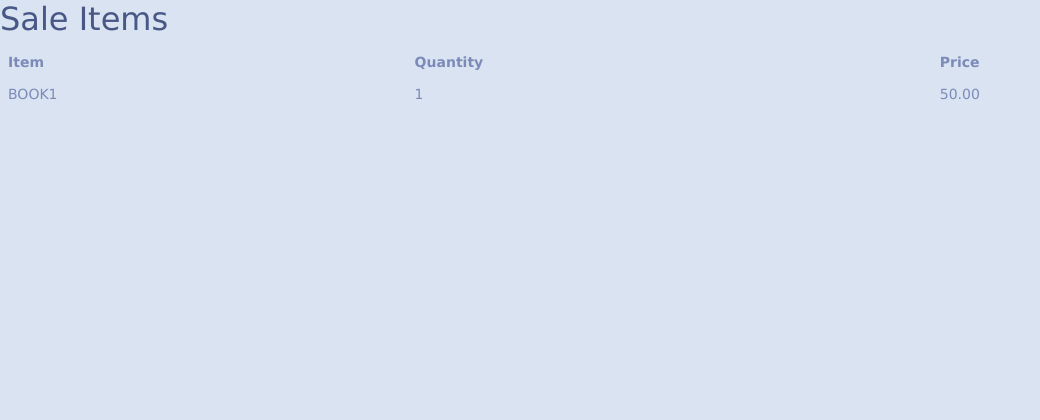
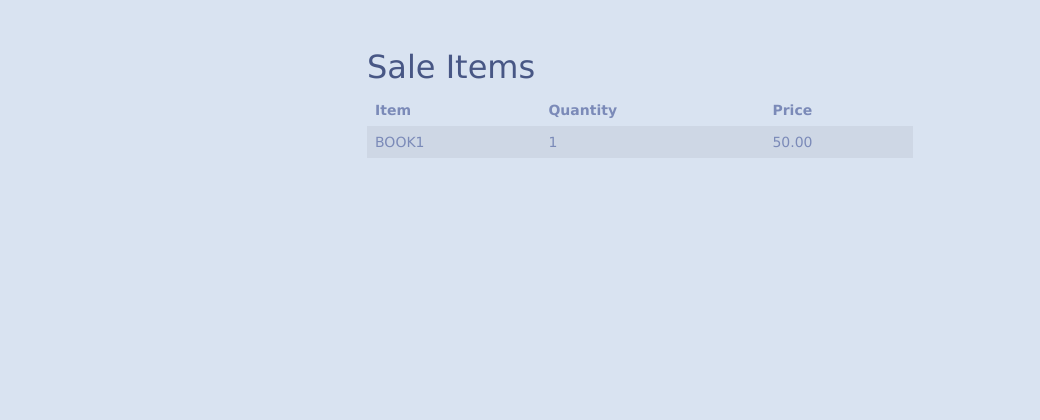
Before and after one commit to lydiaahope/inventory_management, a Django app: page /sales/1/ in a window 1280 px wide. Shown: the part 176-596 px from the top of the page, without its empty margins (0-1040 px from the left). Run offline with Django 5.2, Linux system fonts and the light colour scheme; a user stored in the database is signed in; data comes from the database, SQL or seed files in the repository.

Commit message:
Adjusted layout
Adjusted layout so the page is more visually appealing

```diff
--- a/inventory/templates/inventory/sale_detail.html
+++ b/inventory/templates/inventory/sale_detail.html
@@ -1,8 +1,12 @@
 {% extends 'inventory/base.html' %}
 
 {% block content %}
+
+<div class="container mt-5">
+    <div class="row">
+        <div class="col-md-6 col-12 mx-auto">
         <h2>Sale Items</h2>
-<table class="table table-hover">
+            <table class="table table-hover table-striped">
                 <thead>
                     <tr>
                         <th>Item</th>
@@ -20,4 +24,7 @@
                 {% endfor %}
                 </tbody>
             </table>
+        </div>
+    </div>
+</div>
 {% endblock %}
```
Lines whose indentation alone changed are shown as unchanged.
